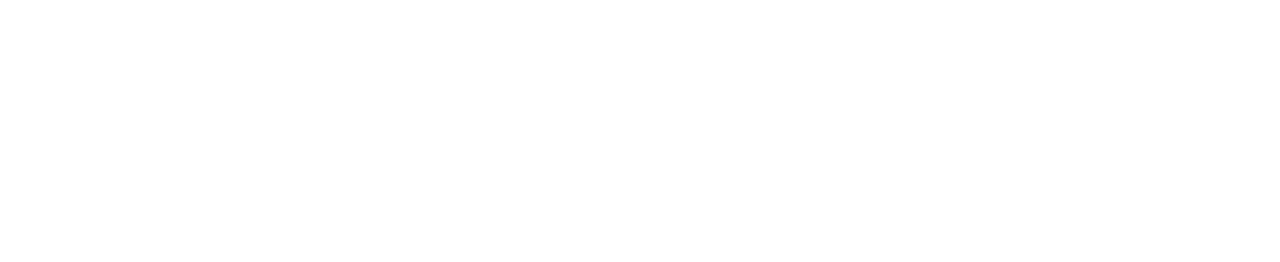
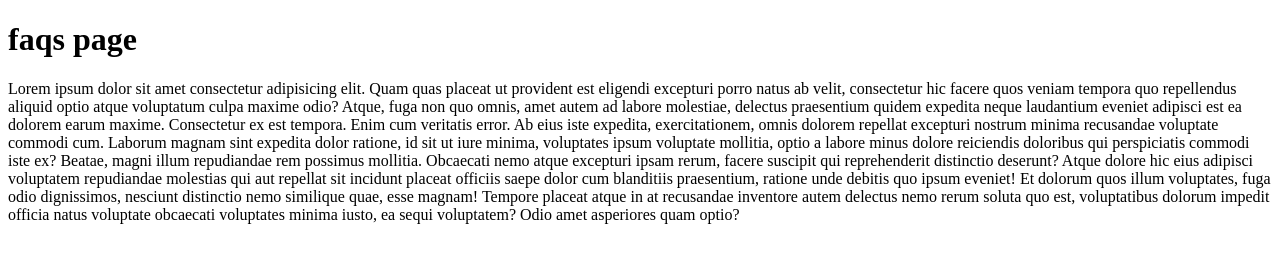
Before and after one commit to Somiak34/git-assignment, a plain HTML site: page faqs.html in a window 1280 px wide. Drawn offline with Linux system fonts and the light colour scheme.

Commit message:
add work in faqs.html

```diff
--- a/faqs.html
+++ b/faqs.html
@@ -6,6 +6,7 @@
     <title>Document</title>
 </head>
 <body>
-
+    <h1>faqs page</h1>
+    <p>Lorem ipsum dolor sit amet consectetur adipisicing elit. Quam quas placeat ut provident est eligendi excepturi porro natus ab velit, consectetur hic facere quos veniam tempora quo repellendus aliquid optio atque voluptatum culpa maxime odio? Atque, fuga non quo omnis, amet autem ad labore molestiae, delectus praesentium quidem expedita neque laudantium eveniet adipisci est ea dolorem earum maxime. Consectetur ex est tempora. Enim cum veritatis error. Ab eius iste expedita, exercitationem, omnis dolorem repellat excepturi nostrum minima recusandae voluptate commodi cum. Laborum magnam sint expedita dolor ratione, id sit ut iure minima, voluptates ipsum voluptate mollitia, optio a labore minus dolore reiciendis doloribus qui perspiciatis commodi iste ex? Beatae, magni illum repudiandae rem possimus mollitia. Obcaecati nemo atque excepturi ipsam rerum, facere suscipit qui reprehenderit distinctio deserunt? Atque dolore hic eius adipisci voluptatem repudiandae molestias qui aut repellat sit incidunt placeat officiis saepe dolor cum blanditiis praesentium, ratione unde debitis quo ipsum eveniet! Et dolorum quos illum voluptates, fuga odio dignissimos, nesciunt distinctio nemo similique quae, esse magnam! Tempore placeat atque in at recusandae inventore autem delectus nemo rerum soluta quo est, voluptatibus dolorum impedit officia natus voluptate obcaecati voluptates minima iusto, ea sequi voluptatem? Odio amet asperiores quam optio?</p>
 </body>
 </html>
```
